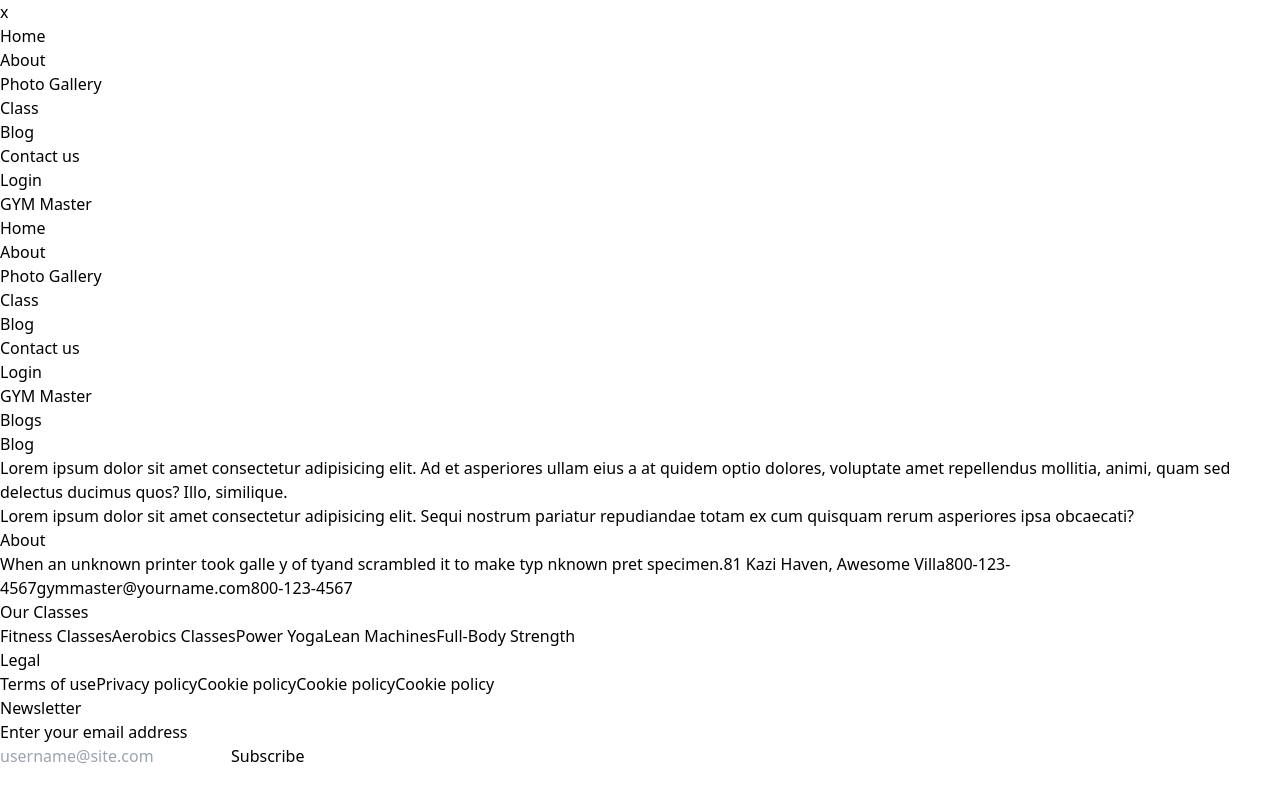
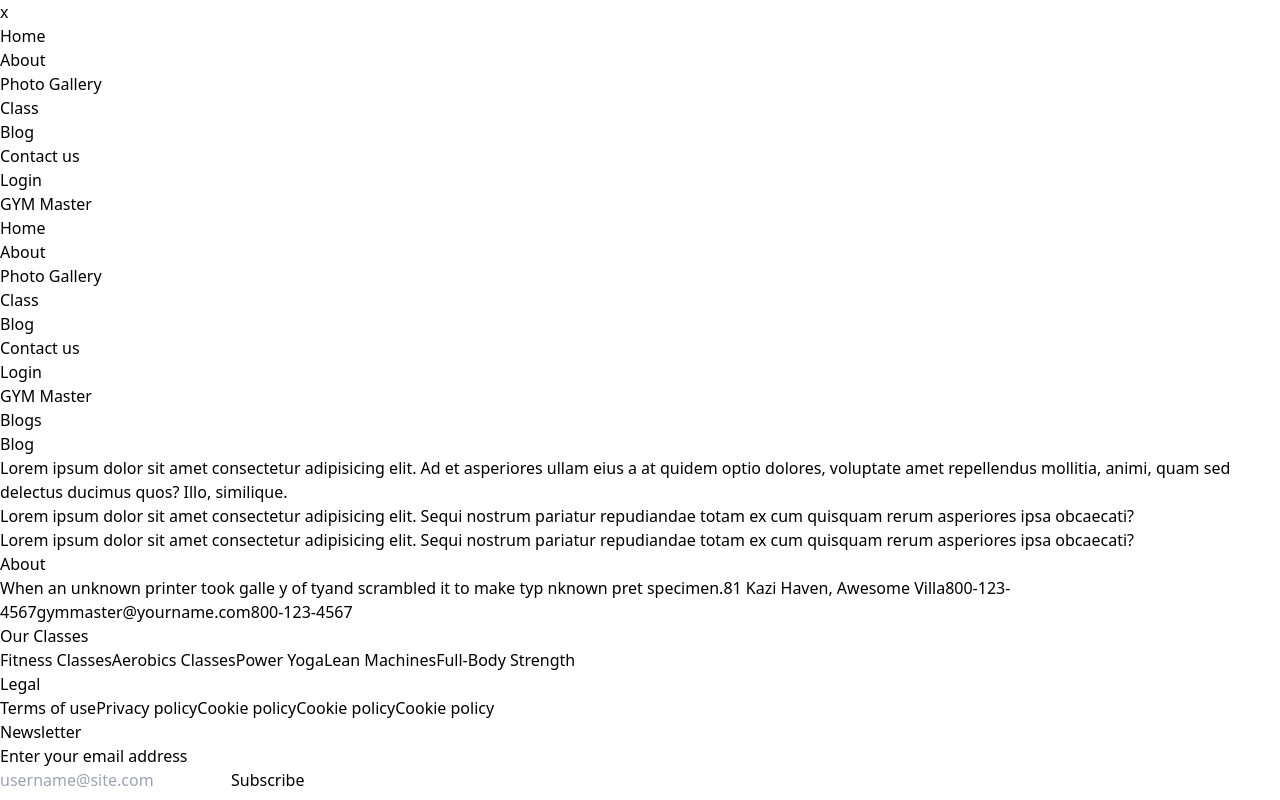
Before and after one commit to hasiburrahmanakash79/GYM-Master, a React (Vite) app: page /blog in a window 1280 px wide. Built offline with nearby package versions, Linux system fonts and the light colour scheme.

Commit message:
make another blog

```diff
--- a/src/Pages/Blog/Blog.jsx
+++ b/src/Pages/Blog/Blog.jsx
@@ -8,6 +8,7 @@ const Blog = () => {
           <h1>Blog</h1>
           <p>Lorem ipsum dolor sit amet consectetur adipisicing elit. Ad et asperiores ullam eius a at quidem optio dolores, voluptate amet repellendus mollitia, animi, quam sed delectus ducimus quos? Illo, similique.</p>
           <p>Lorem ipsum dolor sit amet consectetur adipisicing elit. Sequi nostrum pariatur repudiandae totam ex cum quisquam rerum asperiores ipsa obcaecati?</p>
+          <p>Lorem ipsum dolor sit amet consectetur adipisicing elit. Sequi nostrum pariatur repudiandae totam ex cum quisquam rerum asperiores ipsa obcaecati?</p>
         </div>
     );
 };
```
